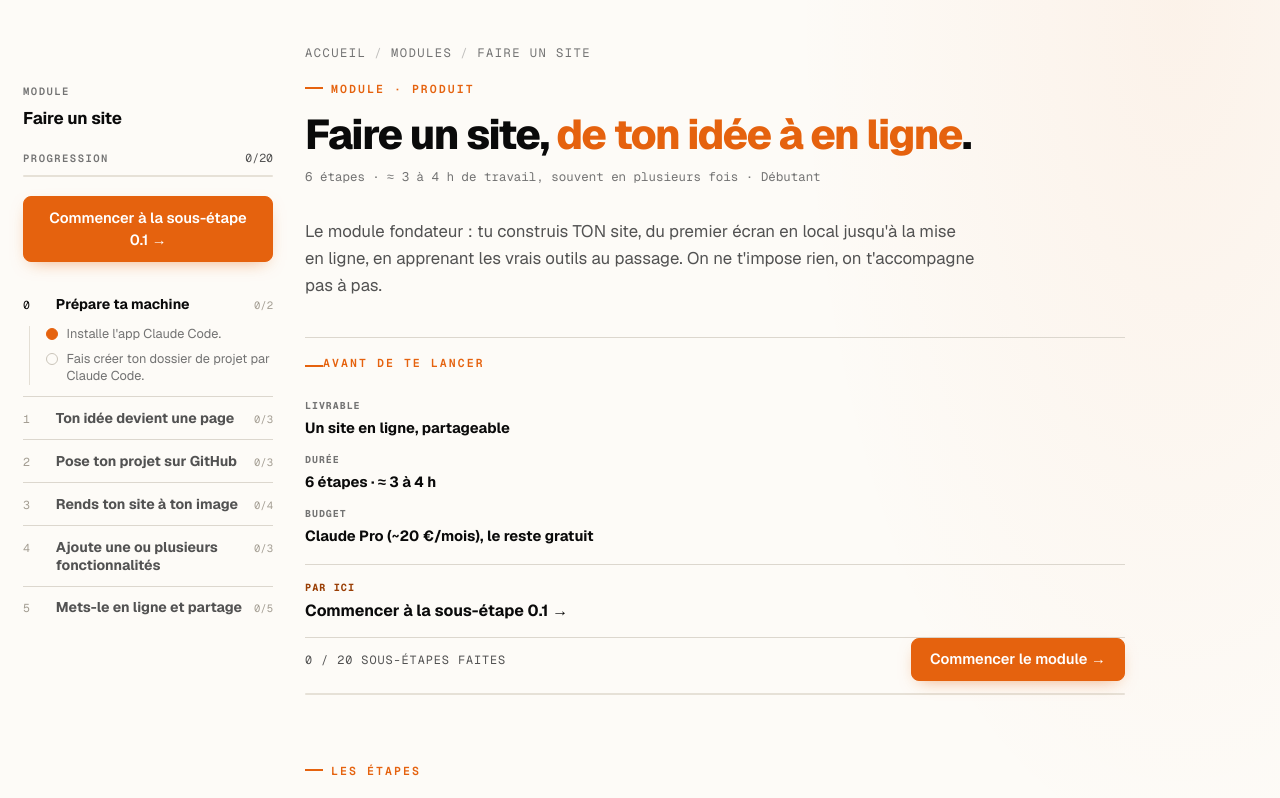
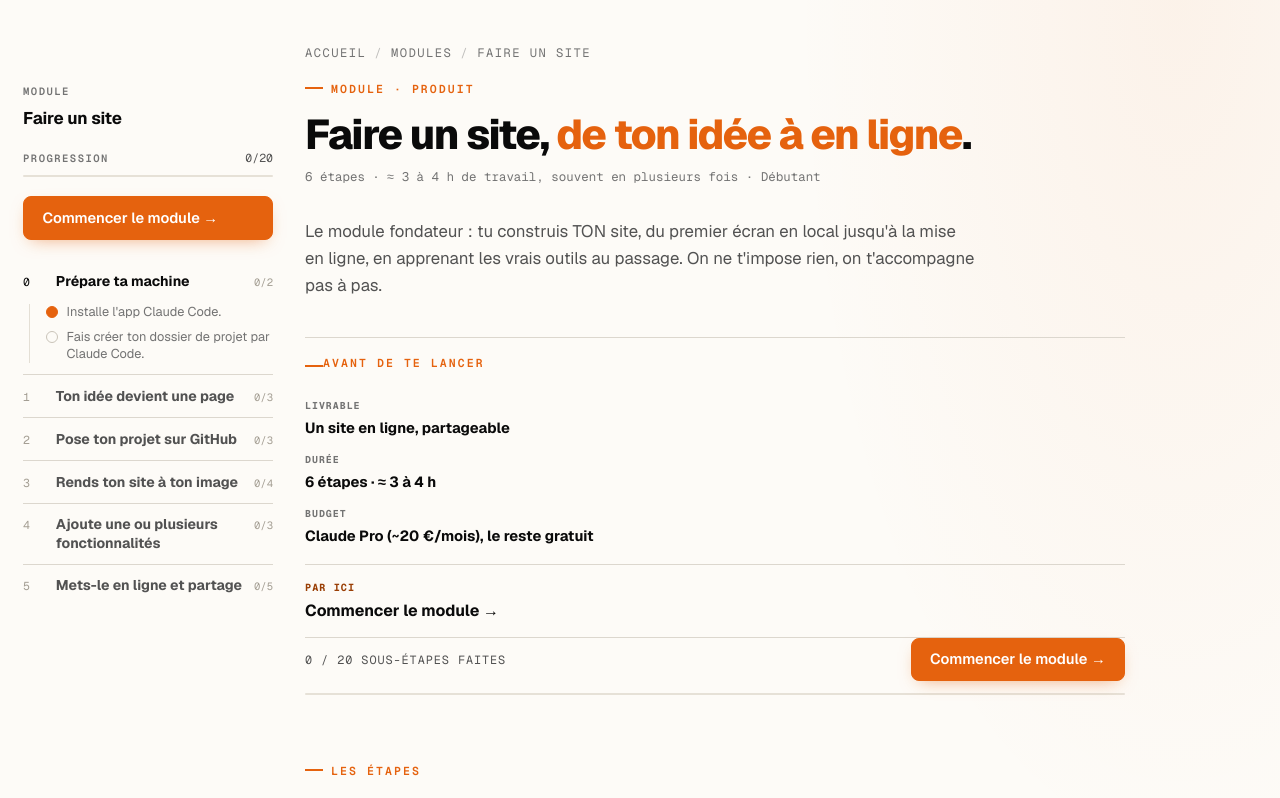
Before and after one commit to The-Vibe-Company/the-vibe-experience, a Next.js app: page /module in a window 1280 px wide. Shown: the top 798 px of the page. Built offline with nearby package versions, Linux system fonts and the light colour scheme; no server answers.

Commit message:
fix(module): simplify initial start labels

```diff
--- a/src/components/ModuleRail.tsx
+++ b/src/components/ModuleRail.tsx
@@ -31,7 +31,10 @@ export default function ModuleRail({
   if (mounted) {
     if (stats.allDone) cta = "Revoir le module";
     else if (t) {
-      cta = `${stats.doneCount > 0 ? "Reprendre" : "Commencer"} à la sous-étape ${t.etapeNum}.${t.subIndex + 1} →`;
+      cta =
+        stats.doneCount > 0
+          ? `Reprendre à la sous-étape ${t.etapeNum}.${t.subIndex + 1} →`
+          : "Commencer le module →";
       ctaHref = `${basePath}/${t.etapeSlug}`;
     }
   }
--- a/src/components/ModuleSidePanel.tsx
+++ b/src/components/ModuleSidePanel.tsx
@@ -96,7 +96,7 @@ export default function ModuleSidePanel({
       </div>
       <Link className="module-side-next" href={`${basePath}/${etapes[0]?.slug}`}>
         <span>Par ici</span>
-        <strong>Commencer à la sous-étape {etapes[0]?.num}.1 →</strong>
+        <strong>Commencer le module →</strong>
       </Link>
     </aside>
   );
```
